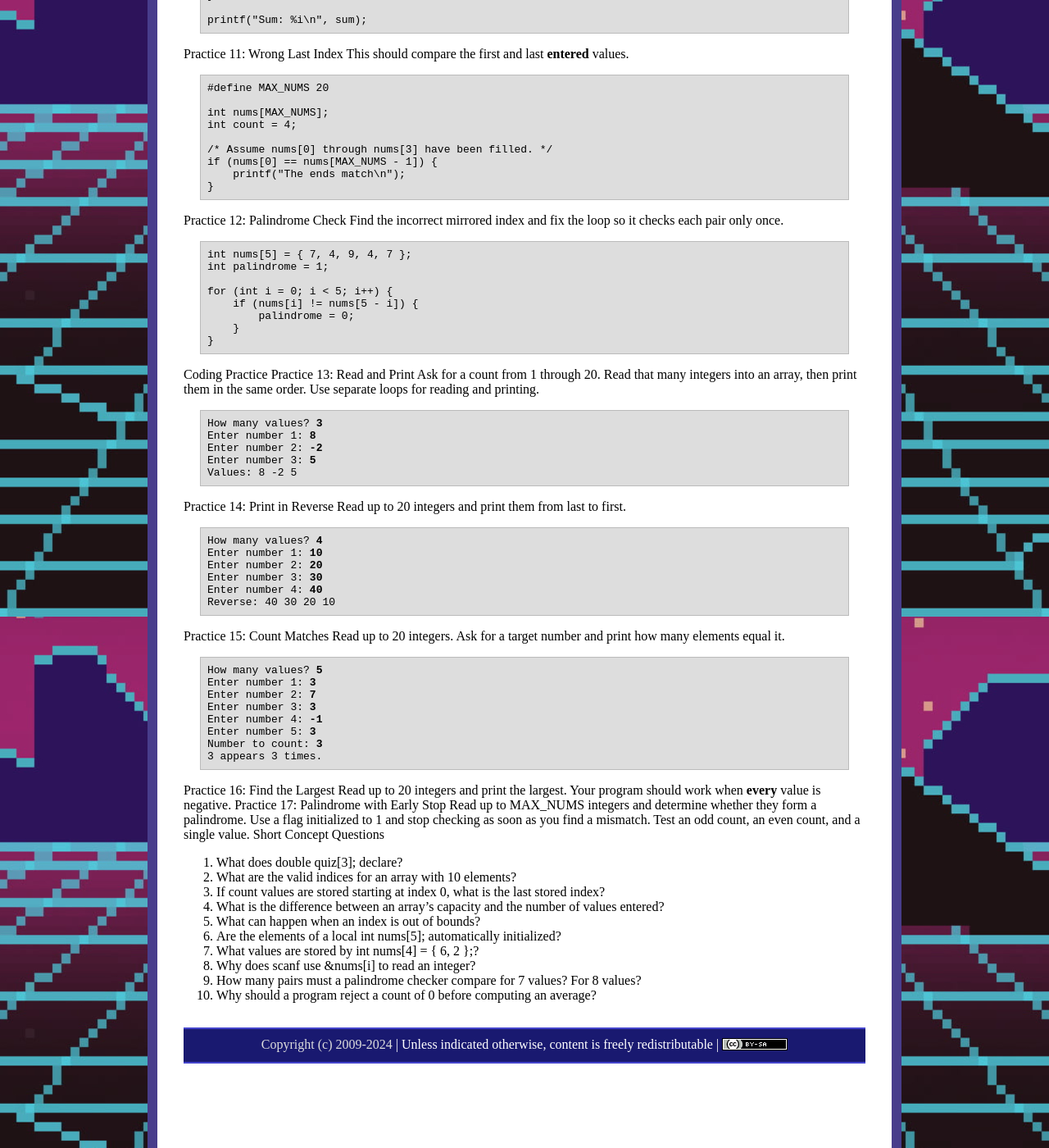
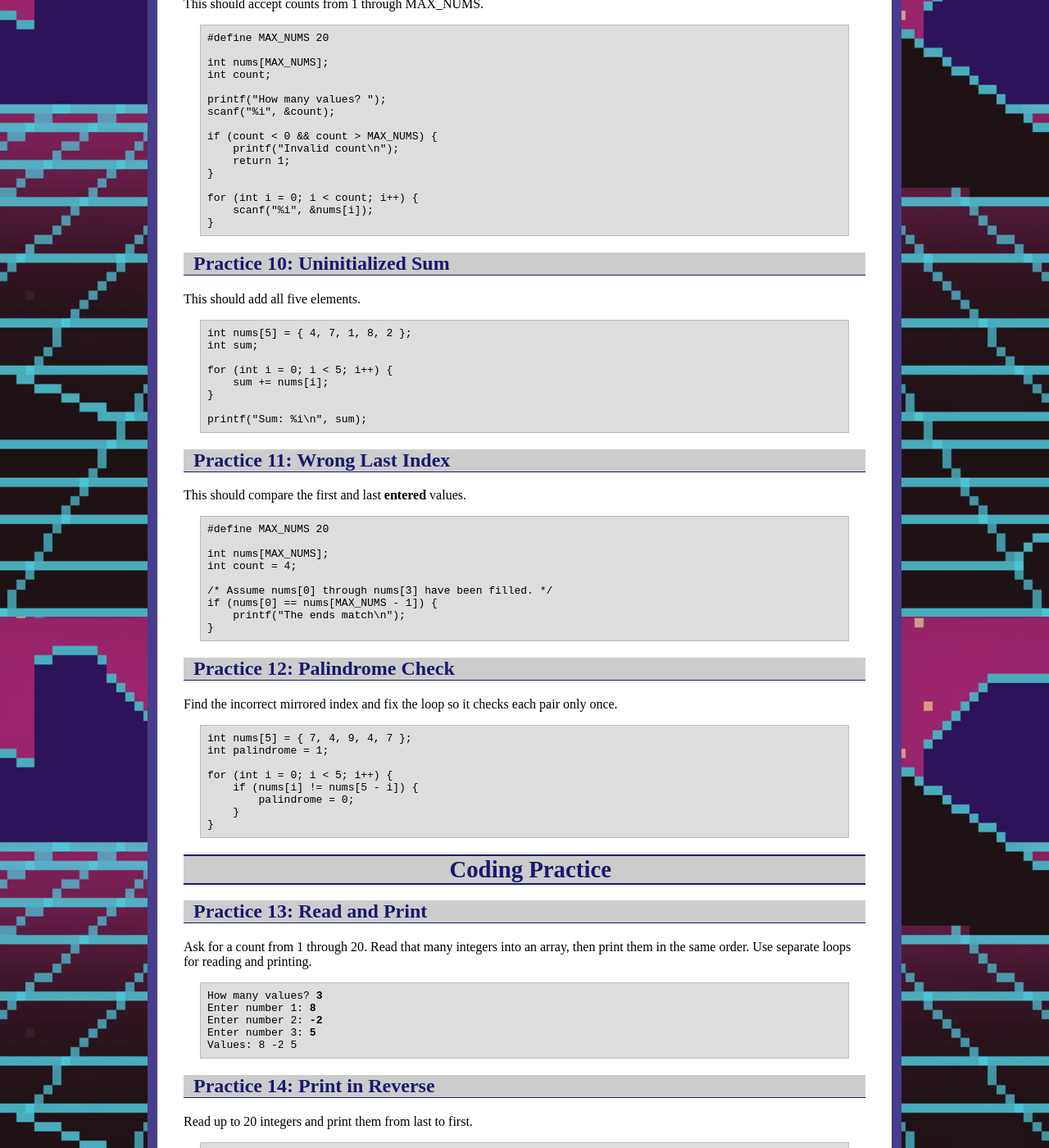
Before and after one commit to ycpcs/cs101-fall2026, a Jekyll site: the page built from practices/p9.md, in a window 1280 px wide and 1400 px high, scrolled down 1948 px. Shown: the whole window at 82% size. Built offline with Jekyll 4.4.1, drawn with Linux system fonts in a browser that asks for light colours; some of the changed text lies outside the part shown.

Commit message:
Update p9.md

```diff
--- a/practices/p9.md
+++ b/practices/p9.md
@@ -4,10 +4,12 @@ title: "Practice for L9"
 ---
 
 Text in **bold** is the user input.
+Write down your answer before running the code.
+Assume #include <stdio.h> is present.
 
-Try the reading and debugging questions first. Write down your answer before running the code. Assume #include <stdio.h> is present. In example runs, <b>bold text</b> is user input.
-Read the Code
-Practice 1: Trace Array Indices
+# Read the Code
+## Practice 1: Trace Array Indices
+
 What is the exact output?
 <pre>
 int values[4] = { 6, 2, 9, 4 };
@@ -17,7 +19,8 @@ printf("%i\n", values[3]);
 printf("%i\n", values[1] + values[2]);
 </pre>
 
-Practice 2: Trace a Loop
+## Practice 2: Trace a Loop
+
 What is printed? How many times does the loop run?
 <pre>
 int values[5] = { 3, 1, 4, 1, 5 };
@@ -30,7 +33,8 @@ for (int i = 0; i < 5; i++) {
 printf("\n");
 </pre>
 
-Practice 3: Trace Changes to Elements
+## Practice 3: Trace Changes to Elements
+
 What is the exact output?
 <pre>
 int nums[4] = { 2, 4, 6, 8 };
@@ -44,7 +48,8 @@ for (int i = 0; i < 4; i++) {
 printf("\n");
 </pre>
 
-Practice 4: Partial Initialization
+## Practice 4: Partial Initialization
+
 What values are printed?
 <pre>
 int nums[5] = { 7, 3 };
@@ -55,7 +60,8 @@ for (int i = 0; i < 5; i++) {
 printf("\n");
 </pre>
 
-Practice 5: Palindrome Pairs
+## Practice 5: Palindrome Pairs
+
 How many pairs are printed? Why is the middle element skipped?
 <pre>
 int nums[7] = { 4, 8, 2, 9, 2, 8, 4 };
@@ -65,7 +71,8 @@ for (int i = 0; i < 7 / 2; i++) {
 }
 </pre>
 
-Practice 6: Predict the Flag
+## Practice 6: Predict the Flag
+
 What is printed? At which value of i is the first mismatch found?
 <pre>
 int nums[6] = { 5, 1, 3, 3, 2, 5 };
@@ -80,7 +87,8 @@ for (int i = 0; i < 6 / 2; i++) {
 printf("%i\n", palindrome);
 </pre>
 
-Practice 7: Out of Bounds
+## Practice 7: Out of Bounds
+
 Which index is out of bounds? Correct the loop condition. Do not try to predict the value printed by an out-of-bounds access.
 <pre>
 int nums[4] = { 1, 2, 3, 4 };
@@ -103,7 +111,8 @@ for (int i = 0; i < 3; i++) {
 }
 </pre>
 
-Practice 9: Checking the Count
+## Practice 9: Checking the Count
+
 This should accept counts from 1 through MAX_NUMS.
 <pre>
 #define MAX_NUMS 20
@@ -124,7 +133,7 @@ for (int i = 0; i < count; i++) {
 }
 </pre>
 
-Practice 10: Uninitialized Sum
+## Practice 10: Uninitialized Sum
 This should add all five elements.
 <pre>
 int nums[5] = { 4, 7, 1, 8, 2 };
@@ -137,7 +146,7 @@ for (int i = 0; i < 5; i++) {
 printf("Sum: %i\n", sum);
 </pre>
 
-Practice 11: Wrong Last Index
+## Practice 11: Wrong Last Index
 This should compare the first and last <b>entered</b> values.
 <pre>
 #define MAX_NUMS 20
@@ -151,7 +160,7 @@ if (nums[0] == nums[MAX_NUMS - 1]) {
 }
 </pre>
 
-Practice 12: Palindrome Check
+## Practice 12: Palindrome Check
 Find the incorrect mirrored index and fix the loop so it checks each pair only once.
 <pre>
 int nums[5] = { 7, 4, 9, 4, 7 };
@@ -164,8 +173,9 @@ for (int i = 0; i < 5; i++) {
 }
 </pre>
 
-Coding Practice
-Practice 13: Read and Print
+# Coding Practice
+## Practice 13: Read and Print
+
 Ask for a count from 1 through 20. Read that many integers into an array, then print them in the same order. Use separate loops for reading and printing.
 <pre>
 How many values? <b>3</b>
@@ -175,7 +185,8 @@ Enter number 3: <b>5</b>
 Values: 8 -2 5
 </pre>
 
-Practice 14: Print in Reverse
+## Practice 14: Print in Reverse
+
 Read up to 20 integers and print them from last to first.
 <pre>
 How many values? <b>4</b>
@@ -186,7 +197,8 @@ Enter number 4: <b>40</b>
 Reverse: 40 30 20 10
 </pre>
 
-Practice 15: Count Matches
+## Practice 15: Count Matches
+
 Read up to 20 integers. Ask for a target number and print how many elements equal it.
 <pre>
 How many values? <b>5</b>
@@ -199,11 +211,13 @@ Number to count: <b>3</b>
 3 appears 3 times.
 </pre>
 
-Practice 16: Find the Largest
+## Practice 16: Find the Largest
+
 Read up to 20 integers and print the largest. Your program should work when <b>every</b> value is negative.
 Practice 17: Palindrome with Early Stop
 Read up to MAX_NUMS integers and determine whether they form a palindrome. Use a flag initialized to 1 and stop checking as soon as you find a mismatch. Test an odd count, an even count, and a single value.
-Short Concept Questions
+
+## Short Concept Questions
 1. What does double quiz[3]; declare?
 2. What are the valid indices for an array with 10 elements?
 3. If count values are stored starting at index 0, what is the last stored index?
```
